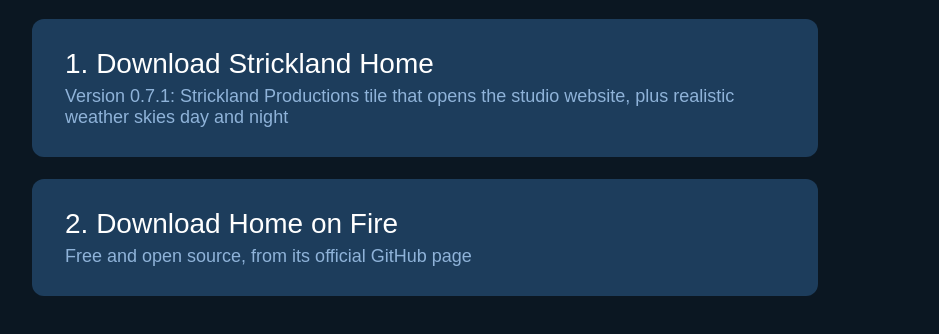
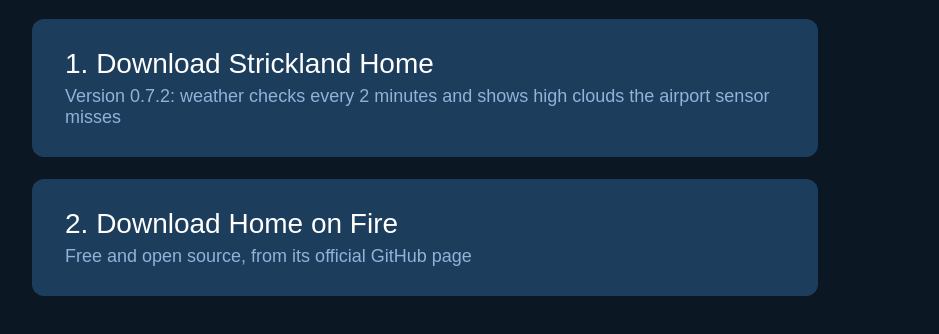
Before and after one commit to DigitalDeth/tv, a plain HTML site: page index.html in a window 1280 px wide. Shown: the part 170-504 px from the top of the page, without its empty margins (32-971 px from the left). Drawn offline with Linux system fonts and the light colour scheme.

Commit message:
Strickland Home 0.7.2: fresher weather, high clouds shown

```diff
--- a/index.html
+++ b/index.html
@@ -17,7 +17,7 @@
 <body>
   <h1>Strickland Home</h1>
   <p>A custom home screen for Fire TV. Install the launcher first, then Home on Fire so it opens at startup and when you press Home.</p>
-  <a class="btn" href="home.apk">1. Download Strickland Home<small>Version 0.7.1: Strickland Productions tile that opens the studio website, plus realistic weather skies day and night</small></a>
+  <a class="btn" href="home.apk">1. Download Strickland Home<small>Version 0.7.2: weather checks every 2 minutes and shows high clouds the airport sensor misses</small></a>
   <a class="btn" href="https://github.com/toolicious/home-on-fire/releases/latest/download/home-on-fire.apk">2. Download Home on Fire<small>Free and open source, from its official GitHub page</small></a>
 </body>
 </html>
```
Also changed, not shown: 2 other files.
